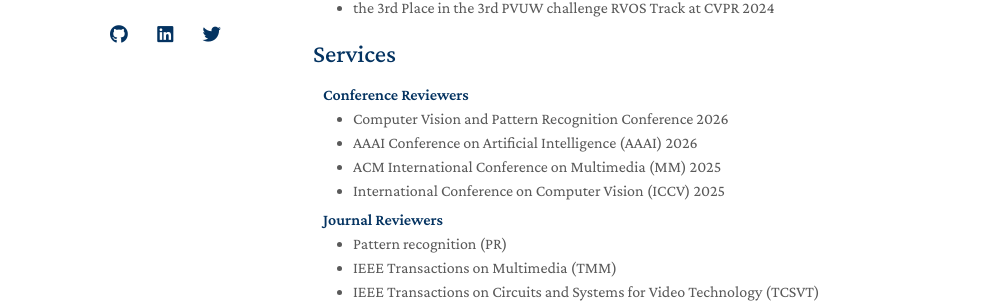
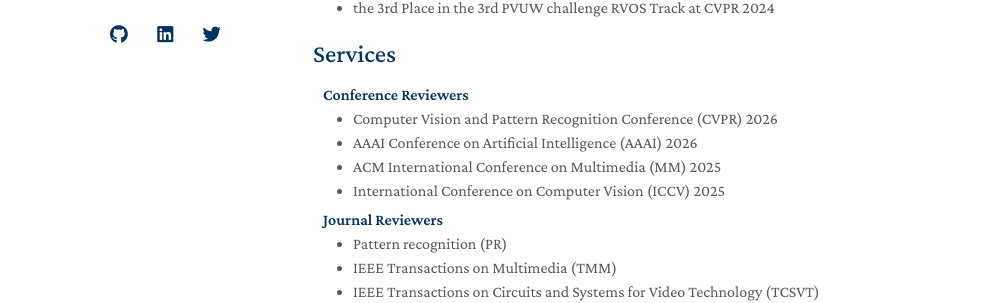
Before and after one commit to fanghaook/fanghaook.github.io, a Jekyll site: the page built from index.md, in a window 1280 px wide and 900 px high, scrolled down 3547 px. Shown: the part 386-689 px from the top of the window, without its empty margins (157-1141 px from the left). Built offline with Jekyll 4.4.1, drawn with Linux system fonts in a browser that asks for light colours; nearby versions of some CDN libraries; a style sheet for code colours, icons or effects is not loaded; our own code applies the rules of GitHub Pages for plain Markdown files.

Commit message:
Update conference name for CVPR 2026

```diff
--- a/index.md
+++ b/index.md
@@ -45,7 +45,7 @@ I am a Ph.D. student at School of Control Science and Engineering, Shandong Univ
 <h4 style="margin:0 10px 0;">Conference Reviewers</h4>
 
 <ul style="margin:0 0 5px;">
-  <li><a href="https://cvpr.thecvf.com/Conferences/2025"><autocolor>Computer Vision and Pattern Recognition Conference 2026</autocolor></a></li>
+  <li><a href="https://cvpr.thecvf.com/Conferences/2025"><autocolor>Computer Vision and Pattern Recognition Conference (CVPR) 2026</autocolor></a></li>
   <li><a href="https://aaai.org/conference/aaai/aaai-26/"><autocolor>AAAI Conference on Artificial Intelligence (AAAI) 2026</autocolor></a></li>
   <li><a href="https://acmmm2025.org/"><autocolor>ACM International Conference on Multimedia (MM) 2025</autocolor></a></li>
   <li><a href="https://iccv.thecvf.com/"><autocolor>International Conference on Computer Vision (ICCV) 2025</autocolor></a></li>
```
